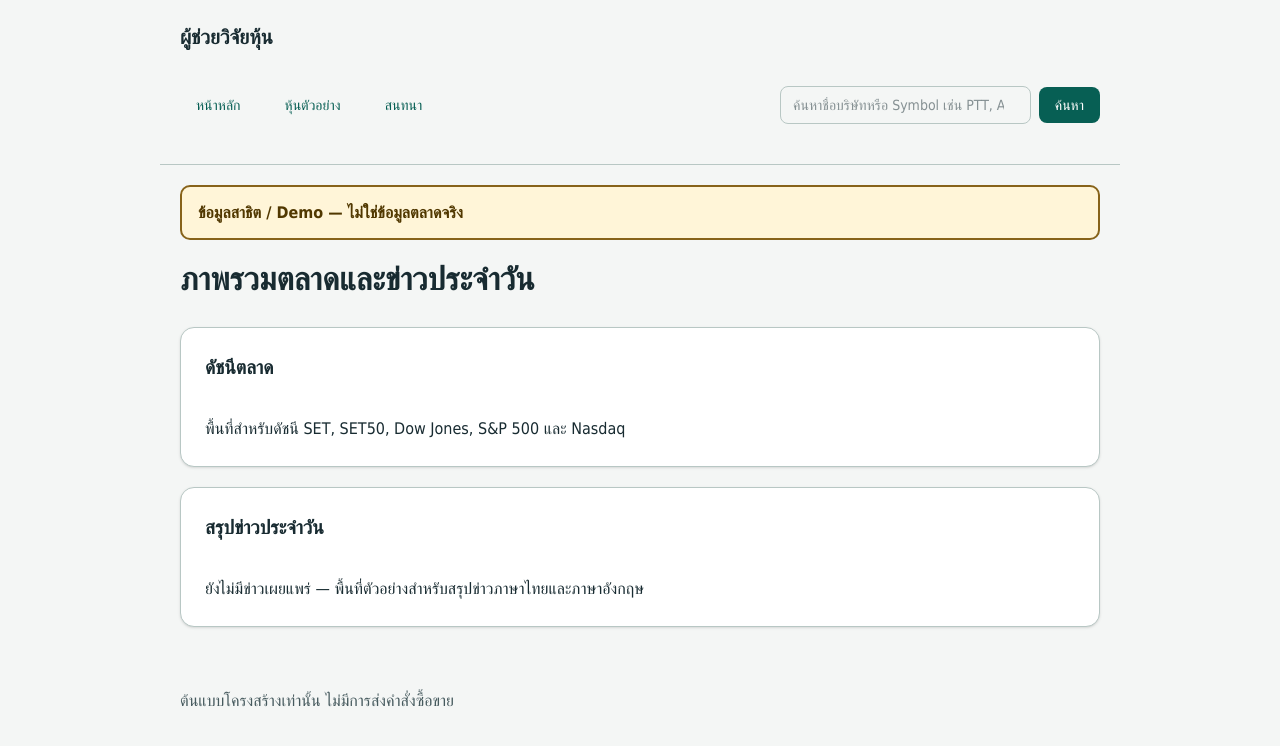
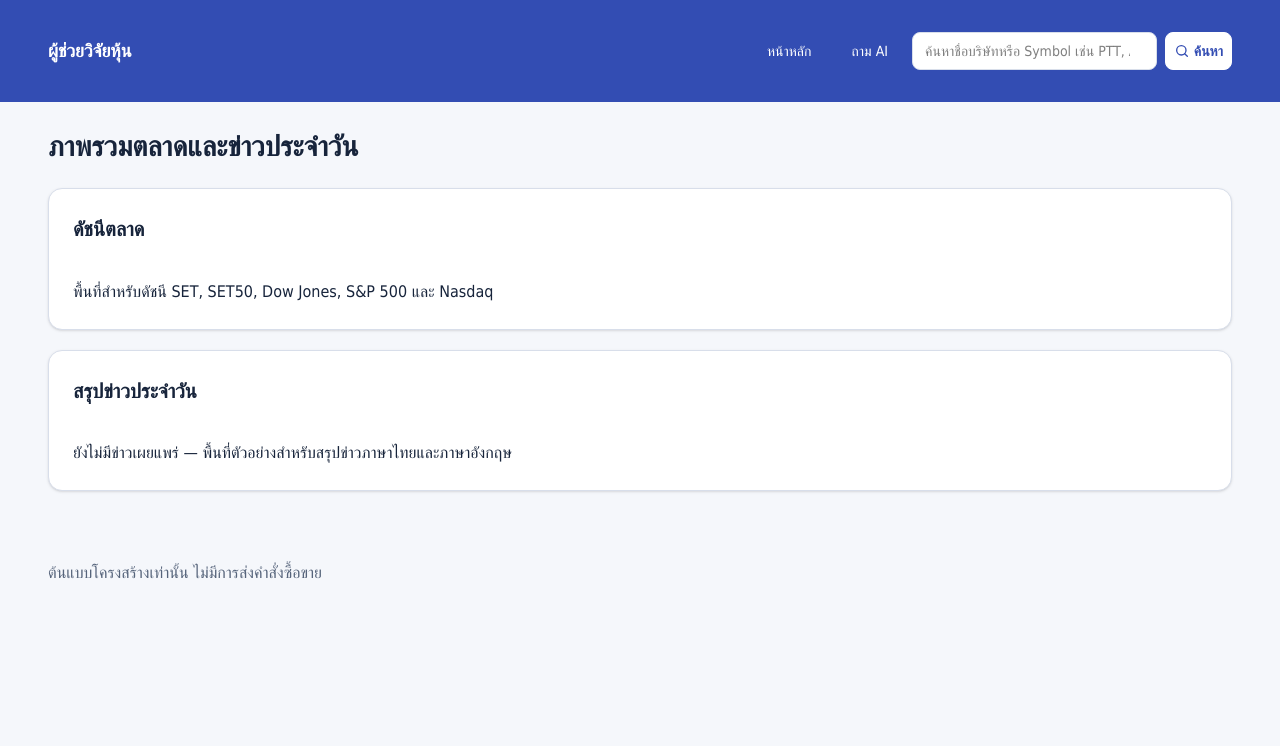
Before and after one commit to senella02/smart-financial-advisor, a Next.js app in the folder apps/web/: page / in a window 1280 px wide. Shown: the top 746 px of the page. Built offline with nearby package versions, Linux system fonts and the light colour scheme.

Commit message:
feat: enhance UI and improve stock detail components with updated styles and localization

```diff
--- a/apps/web/src/app/globals.css
+++ b/apps/web/src/app/globals.css
@@ -24,43 +24,129 @@
   --radius-xl: calc(var(--radius) + 4px);
 }
 
+
 :root {
   color-scheme: light;
   --radius: 0.625rem;
-  --background: #f4f6f5;
-  --foreground: #182b31;
+
+  --background: #f5f7fb;
+  --foreground: #17243b;
+
   --card: #ffffff;
-  --card-foreground: #182b31;
-  --primary: #075f54;
+  --card-foreground: #17243b;
+
+  --primary: #334db3;
   --primary-foreground: #ffffff;
-  --secondary: #e6eeeb;
-  --secondary-foreground: #182b31;
-  --muted: #e6eeeb;
-  --muted-foreground: #465a5e;
-  --accent: #dceae5;
-  --accent-foreground: #075f54;
-  --destructive: #b42318;
-  --border: #b8c7c4;
-  --input: #b8c7c4;
-  --ring: #2548aa;
+
+  --secondary: #e9edfb;
+  --secondary-foreground: #334db3;
+
+  --muted: #eef1f7;
+  --muted-foreground: #56647b;
+
+  --accent: #e9edfb;
+  --accent-foreground: #334db3;
+
+  --destructive: #ae2638;
+  --border: #d8deea;
+  --input: #75819b;
+  --ring: #7130a5;
+
+  --primary-hover: #293e91;
+  --primary-active: #213273;
+  --positive: #176343;
+  --negative: #ae2638;
 }
 
 @layer base {
-  * { @apply border-border; }
-  body { @apply bg-background text-foreground font-sans; line-height: 1.7; }
-  header, main, footer { max-width: 60rem; margin: auto; padding: 1.25rem; }
-  header { border-bottom: 1px solid var(--border); }
-  nav { display: flex; flex-wrap: wrap; gap: .5rem; }
-  a { color: var(--primary); text-underline-offset: .2em; }
-  :focus-visible { outline: 3px solid var(--ring); outline-offset: 4px; }
-  section { margin: 1.25rem 0; }
-  h1 { font-size: clamp(1.45rem, 4vw, 2rem); font-weight: bold; margin: .75rem 0; }
-  h2 { font-size: 1.2rem; }
-  code { overflow-wrap: anywhere; }
-  footer { color: var(--muted-foreground); }
+  * {
+    @apply border-border;
+  }
+
+  body {
+    @apply bg-background text-foreground font-sans;
+    font-family: Sarabun, Tahoma, Arial, sans-serif;
+    line-height: 1.7;
+  }
+
+  main {
+    width: 100%;
+    max-width: 78rem;
+    margin-inline: auto;
+    padding: 1.5rem 1rem;
+  }
+
+  footer {
+    max-width: 78rem;
+    margin-inline: auto;
+    padding: 1.5rem 1rem;
+    color: var(--muted-foreground);
+  }
+
+  a {
+    text-underline-offset: 0.2em;
+  }
+
+  :focus-visible {
+    outline: 3px solid var(--ring);
+    outline-offset: 4px;
+  }
+
+  section {
+    margin-block: 1.25rem;
+  }
+
+  h1 {
+    font-size: 1.75rem;
+    line-height: 1.5;
+    font-weight: 700;
+  }
+
+  h2 {
+    font-size: 1.25rem;
+    line-height: 1.6;
+    font-weight: 600;
+  }
+
+  code {
+    overflow-wrap: anywhere;
+  }
+
+  @media (min-width: 640px) {
+    main,
+    footer {
+      padding-inline: 2rem;
+    }
+  }
 }
 
-.brand { font-size: 1.25rem; font-weight: bold; margin-bottom: .75rem; }
-.skip-link { position: absolute; top: -10rem; left: 1rem; padding: .75rem; background: var(--card); z-index: 1; }
-.skip-link:focus { top: .5rem; }
-.demo-label { padding: .75rem 1rem; border: 2px solid #87631a; border-radius: var(--radius); background: #fff5d8; color: #513800; font-weight: bold; }
+.brand {
+  font-size: 1.125rem;
+  font-weight: 700;
+}
+
+.skip-link {
+  position: absolute;
+  top: -10rem;
+  left: 1rem;
+  z-index: 50;
+  padding: 0.75rem;
+  background: white;
+  color: var(--foreground);
+}
+
+.skip-link:focus {
+  top: 0.5rem;
+}
+
+.stock-panel {
+  background: var(--card);
+  border: 1px solid var(--border);
+  border-radius: 0.75rem;
+}
+
+.stock-metadata {
+  color: var(--muted-foreground);
+  font-size: 0.875rem;
+  line-height: 1.65;
+}
--- a/apps/web/src/app/layout.tsx
+++ b/apps/web/src/app/layout.tsx
@@ -1,54 +1,61 @@
+
 import type { Metadata } from "next";
 import Link from "next/link";
 import type { ReactNode } from "react";
-import { buttonVariants } from "@/components/ui/button";
+import { StockSearch } from "@/components/stock-search";
 import { getMessages } from "../messages/index";
-import { StockSearch } from "@/components/stock-search";
 import "./globals.css";
 
 export async function generateMetadata(): Promise<Metadata> {
   const { messages } = await getMessages();
+
   return {
-    title: `${messages.appName} — Demo`,
+    title: messages.appName,
     description: messages.demo,
   };
 }
 
-export default async function RootLayout({ children }: { children: ReactNode }) {
+export default async function RootLayout({
+  children,
+}: {
+  children: ReactNode;
+}) {
   const { language, messages } = await getMessages();
+
+  const navLink =
+    "inline-flex min-h-11 items-center rounded-md px-4 py-2 " +
+    "text-sm font-medium text-white transition-colors " +
+    "hover:bg-white/15 focus-visible:outline-white";
+
   return (
     <html lang={language}>
       <body>
-        <a className="skip-link" href="#main">{messages.skip}</a>
-        <header>
-          <p className="brand">{messages.appName}</p>
+        <a className="skip-link" href="#main">
+          {messages.skip}
+        </a>
+
+        <header className="relative z-20 bg-primary text-primary-foreground">
+          <div className="mx-auto flex w-full max-w-312 flex-wrap items-center gap-4 px-4 py-3 sm:px-8">
+            <Link
+              href="/"
+              className="brand shrink-0 text-white no-underline"
+            >
+              {messages.appName}
+            </Link>
 
             <nav
               aria-label={messages.navigation}
-            className="flex flex-wrap items-center gap-3"
+              className="flex flex-1 flex-wrap items-center justify-end gap-2"
             >
-            <Link
-              className={buttonVariants({ variant: "ghost" })}
-              href="/"
-            >
+              <Link className={navLink} href="/">
                 {messages.home}
               </Link>
 
-            <Link
-              className={buttonVariants({ variant: "ghost" })}
-              href="/stocks/TH/FIXTURE_TH_A"
-            >
-              {messages.stock}
-            </Link>
-
-            <Link
-              className={buttonVariants({ variant: "ghost" })}
-              href="/chat"
-            >
+              <Link className={navLink} href="/chat">
                 {messages.chat}
               </Link>
 
-            <div className="w-full md:ml-auto md:w-80">
+              <div className="relative z-30 w-full sm:w-80">
                 <StockSearch
                   variant="navbar"
                   labels={{
@@ -64,11 +71,13 @@ export default async function RootLayout({ children }: { children: ReactNode })
                 />
               </div>
             </nav>
+          </div>
         </header>
+
         <main id="main" tabIndex={-1}>
-          <p className="demo-label" data-testid="demo-label">{messages.demo}</p>
           {children}
         </main>
+
         <footer>{messages.footer}</footer>
       </body>
     </html>
--- a/apps/web/src/components/stock-search.tsx
+++ b/apps/web/src/components/stock-search.tsx
@@ -59,6 +59,7 @@ export function StockSearch({
   const [isAmbiguous, setIsAmbiguous] = useState(false);
   const [loading, setLoading] = useState(false);
   const [error, setError] = useState("");
+  const [hasSearched, setHasSearched] = useState(false);
 
   async function handleSearch(event: SubmitEvent<HTMLFormElement>) {
     event.preventDefault();
@@ -68,6 +69,7 @@ export function StockSearch({
     if (!keyword) {
       setMatches([]);
       setError(labels.error);
+      setHasSearched(true);
       return;
     }
 
@@ -93,6 +95,7 @@ export function StockSearch({
       setError(labels.error);
     } finally {
       setLoading(false);
+      setHasSearched(true);
     }
   }
 
@@ -104,6 +107,7 @@ export function StockSearch({
     setIsAmbiguous(false);
     setError("");
     setLoading(false);
+    setHasSearched(false);
   }
 
   return (
@@ -127,22 +131,43 @@ export function StockSearch({
         <input
           type="search"
           value={query}
-          onChange={(event) => setQuery(event.target.value)}
+          onChange={(event) => {
+            setQuery(event.target.value);
+            setHasSearched(false);
+            setMatches([]);
+            setError("");
+            setIsAmbiguous(false);
+          }}
           placeholder={labels.placeholder}
           aria-label={labels.placeholder}
-          className="min-w-0 flex-1 rounded-md border bg-background px-3 py-2 text-sm outline-none focus-visible:ring-2 focus-visible:ring-ring"
+          className="min-w-0 flex-1 rounded-md border bg-white px-3 py-2 text-sm text-black outline-none focus-visible:ring-2 focus-visible:ring-ring"
         />
 
         <button
           type="submit"
           disabled={loading}
-          className="shrink-0 rounded-md bg-primary px-4 py-2 text-sm font-medium text-primary-foreground disabled:opacity-50"
+          className="inline-flex shrink-0 items-center justify-center gap-1 rounded-md border border-white bg-white px-2 py-2 text-sm font-semibold text-[#334DB3] transition-colors hover:bg-[#E9EDFB] disabled:opacity-50"
         >
+          <svg
+            aria-hidden="true"
+            viewBox="0 0 24 24"
+            fill="none"
+            stroke="currentColor"
+            strokeWidth="2"
+            strokeLinecap="round"
+            strokeLinejoin="round"
+            className="h-4 w-4"
+          >
+            <circle cx="11" cy="11" r="7" />
+            <path d="m20 20-4-4" />
+          </svg>
+
           {loading ? labels.loading : labels.button}
         </button>
       </form>
 
-      {(error || matches.length > 0 || isAmbiguous) && (
+      {(error || matches.length > 0 || isAmbiguous ||
+        (hasSearched && !loading && matches.length === 0)) && (
         <div
           className={
             isNavbar
@@ -155,6 +180,15 @@ export function StockSearch({
               {error}
             </p>
           )}
+
+          {hasSearched &&
+            !loading &&
+            !error &&
+            matches.length === 0 && (
+              <p role="status" className="text-sm text-destructive">
+                {labels.noResults}
+              </p>
+            )}
 
           {isAmbiguous && (
             <p className="mb-2 text-sm text-muted-foreground">
@@ -182,7 +216,7 @@ export function StockSearch({
                         className="flex items-center justify-between gap-3 rounded-md p-3 hover:bg-accent"
                       >
                         <div className="min-w-0">
-                          <p className="truncate text-sm font-semibold">
+                          <p className="truncate text-sm text-gray-600 font-semibold">
                             {match.name}
                           </p>
                           <p className="text-xs text-muted-foreground">
@@ -191,7 +225,7 @@ export function StockSearch({
                           </p>
                         </div>
 
-                        <span className="rounded-md bg-secondary px-2 py-1 text-xs">
+                        <span className="rounded-md bg-secondary px-2 py-1 text-xs text-secondary-foreground">
                           {listing.market}
                         </span>
                       </Link>
@@ -203,15 +237,6 @@ export function StockSearch({
           )}
         </div>
       )}
-
-      {!loading &&
-        !error &&
-        query.trim() !== "" &&
-        matches.length === 0 && (
-          <p className="mt-2 text-xs text-muted-foreground">
-            {labels.noResults}
-          </p>
-        )}
     </section>
   );
 }
--- a/apps/web/src/messages/en.json
+++ b/apps/web/src/messages/en.json
@@ -11,7 +11,7 @@
   "indicesPlaceholder": "Placeholder for SET, SET50, Dow Jones, S&P 500 and Nasdaq",
   "dailyBrief": "Daily Brief",
   "briefPlaceholder": "Not yet published — placeholder for Thai and English briefs",
-  "stockHeading": "Sample stock details",
+  "stockHeading": "Stock details",
   "quote": "Stock quote and data",
   "quotePlaceholder": "No price in this demo; no market data connection",
   "summary": "Daily stock summary",
--- a/apps/web/src/messages/th.json
+++ b/apps/web/src/messages/th.json
@@ -5,13 +5,13 @@
   "navigation": "เมนูหลัก",
   "home": "หน้าหลัก",
   "stock": "หุ้นตัวอย่าง",
-  "chat": "สนทนา",
+  "chat": "ถาม AI",
   "homeHeading": "ภาพรวมตลาดและข่าวประจำวัน",
   "indices": "ดัชนีตลาด",
   "indicesPlaceholder": "พื้นที่สำหรับดัชนี SET, SET50, Dow Jones, S&P 500 และ Nasdaq",
   "dailyBrief": "สรุปข่าวประจำวัน",
   "briefPlaceholder": "ยังไม่มีข่าวเผยแพร่ — พื้นที่ตัวอย่างสำหรับสรุปข่าวภาษาไทยและภาษาอังกฤษ",
-  "stockHeading": "รายละเอียดหุ้นตัวอย่าง",
+  "stockHeading": "รายละเอียดหุ้น",
   "quote": "ราคาและข้อมูลหุ้น",
   "quotePlaceholder": "ไม่มีราคาในชุดสาธิตนี้ ไม่ได้เชื่อมต่อข้อมูลตลาด",
   "summary": "สรุปหุ้นรายวัน",
```
Also changed, not shown: apps/web/src/app/stocks/[market]/[symbol]/page.tsx (+102 -45 lines), apps/web/src/components/stock-quote.tsx (+132 -59 lines). Lines whose indentation alone changed are shown as unchanged.
